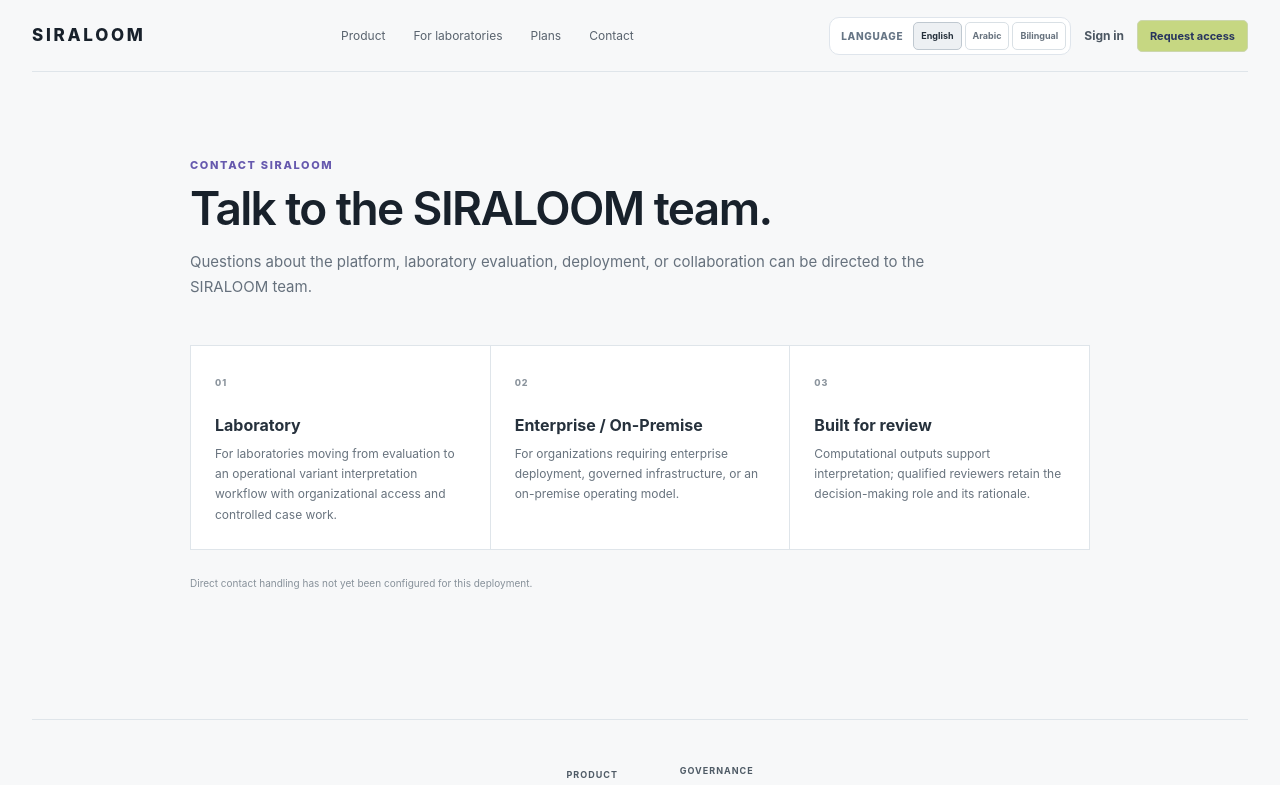
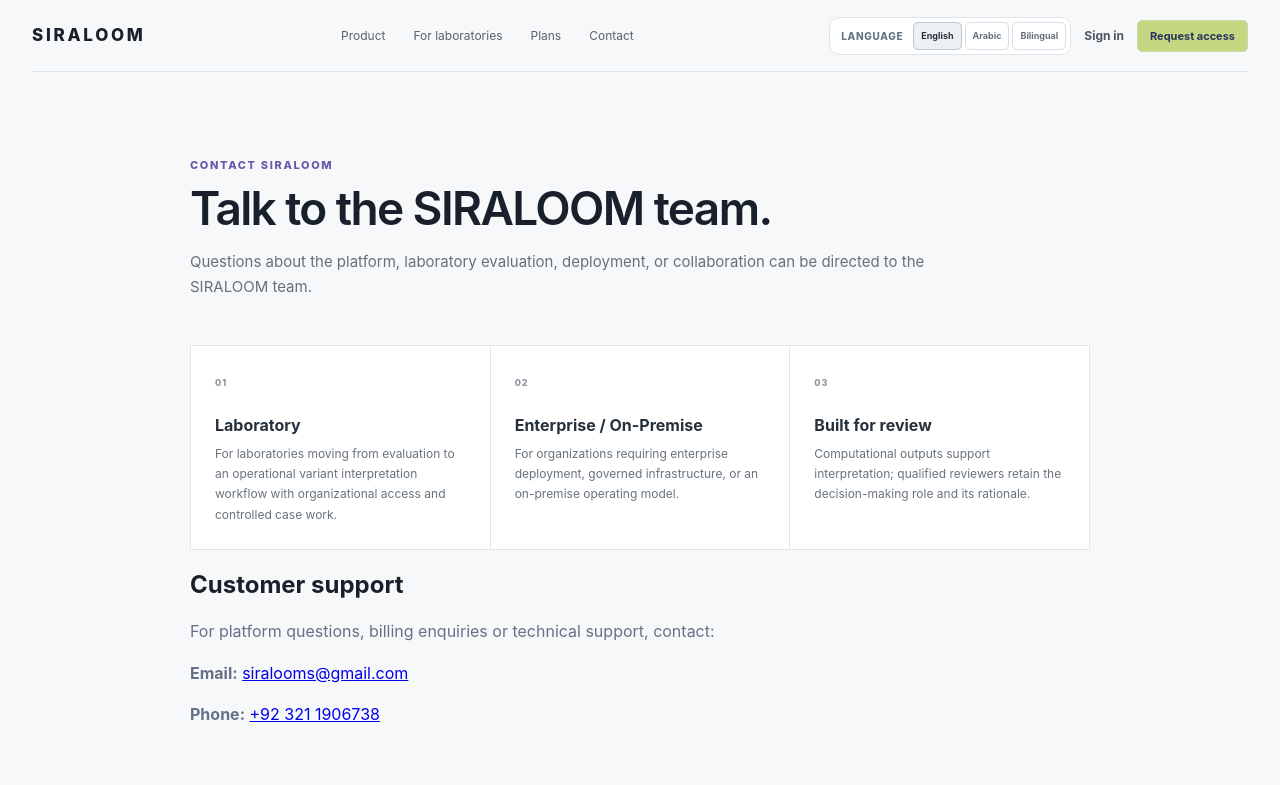
Before and after one commit to SayedaRehmat/SIRALOOM, a Next.js app in the folder frontend/: page /contact in a window 1280 px wide. Shown: the top 785 px of the page. Built offline with nearby package versions, Linux system fonts and the light colour scheme; no server answers.

Commit message:
feat(contact): publish customer support contact details

```diff
--- a/frontend/app/(public)/contact/page.tsx
+++ b/frontend/app/(public)/contact/page.tsx
@@ -1,23 +1,20 @@
 "use client";
-
 import { SiteShell } from "../../../components/site-shell";
 import { useLanguage } from "../../../lib/i18n";
-
 export default function Contact() {
-  const { t } = useLanguage();
-  return (
-    <SiteShell>
-      <main className="content-page public-content">
-        <p className="eyebrow">{t("public.contact.eyebrow")}</p>
-        <h1>{t("public.contact.title")}</h1>
-        <p className="lead">{t("public.contact.lead")}</p>
-        <div className="contact-grid">
-          <article><span>01</span><h2>{t("public.pricing.labTitle")}</h2><p>{t("public.pricing.labBody")}</p></article>
-          <article><span>02</span><h2>{t("public.pricing.enterpriseTitle")}</h2><p>{t("public.pricing.enterpriseBody")}</p></article>
-          <article><span>03</span><h2>{t("public.home.review.title")}</h2><p>{t("public.home.review.body")}</p></article>
-        </div>
-        <p className="quiet">{t("public.contact.note")}</p>
-      </main>
-    </SiteShell>
-  );
+  const { t, language } = useLanguage();
+  const isArabic = language === "ar";
+  return <SiteShell><main className="content-page public-content">
+    <p className="eyebrow">{t("public.contact.eyebrow")}</p><h1>{t("public.contact.title")}</h1><p className="lead">{t("public.contact.lead")}</p>
+    <div className="contact-grid">
+      <article><span>01</span><h2>{t("public.pricing.labTitle")}</h2><p>{t("public.pricing.labBody")}</p></article>
+      <article><span>02</span><h2>{t("public.pricing.enterpriseTitle")}</h2><p>{t("public.pricing.enterpriseBody")}</p></article>
+      <article><span>03</span><h2>{t("public.home.review.title")}</h2><p>{t("public.home.review.body")}</p></article>
+    </div>
+    <section className="legal"><h2>{isArabic ? "دعم العملاء والتواصل" : "Customer support"}</h2>
+      <p>{isArabic ? "للاستفسارات حول المنصة أو الفواتير أو الدعم الفني، تواصل معنا:" : "For platform questions, billing enquiries or technical support, contact:"}</p>
+      <p><strong>{isArabic ? "البريد الإلكتروني:" : "Email:"}</strong> <a href="mailto:siralooms@gmail.com">siralooms@gmail.com</a></p>
+      <p><strong>{isArabic ? "الهاتف:" : "Phone:"}</strong> <a href="tel:+923211906738">+92 321 1906738</a></p>
+    </section>
+  </main></SiteShell>;
 }
```
